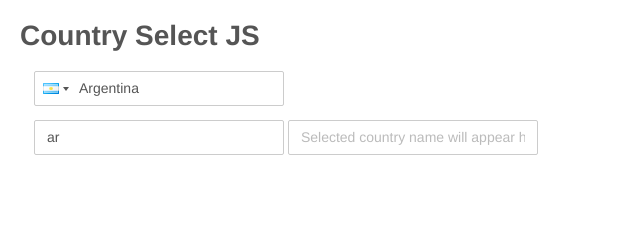
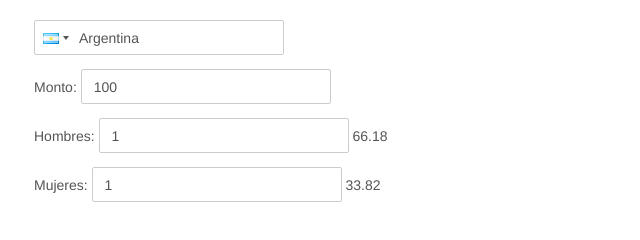
Before and after one commit to seppo0010/bill-splitter, a plain HTML site: page index.html in a window 1280 px wide. Shown: the whole page, without its empty margins (0-640 px from the left). Drawn offline with nearby package versions, Linux system fonts and the light colour scheme.

Commit message:
Make it work

```diff
--- a/index.html
+++ b/index.html
@@ -2,33 +2,32 @@
 <html>
 	<head>
 		<meta charset="utf-8">
-		<title>Country Select JS</title>
 		<link rel="stylesheet" href="css/countrySelect.min.css">
 		<link rel="stylesheet" href="css/demo.css">
 		<script src="http://ajax.googleapis.com/ajax/libs/jquery/1.11.1/jquery.min.js"></script>
 		<script src="js/countrySelect.min.js"></script>
-		<script>
-		$(function() {
-			$("#country_selector").countrySelect({
-				defaultCountry: "ar",
-			});
-			$("#country_selector_code").change(function() {
-				$('#country_selector_name').val($("#country_selector").countrySelect('getSelectedCountryData').name)
-			});
-		});
-		</script>
+		<script src="js/app.js"></script>
 	</head>
 	<body>
-		<h1>Country Select JS</h1>
 		<form>
 			<div class="form-item">
-				<input id="country_selector" type="text">
+				<input id="country_selector" type="text" autocomplete="off">
+				<input id="country_selector_code" type="hidden">
 			</div>
 			<div class="form-item">
-				<input type="text" id="country_selector_code" name="country_selector_code" data-countrycodeinput="1" readonly="readonly" placeholder="Selected country code will appear here" />
-				<input type="text" id="country_selector_name" name="country_selector_name" data-countrycodeinput="1" readonly="readonly" placeholder="Selected country name will appear here" />
+                Monto:
+				<input id="amount" type="number" min="1" value="100" autocomplete="off">
 			</div>
-			<button type="submit" style="display:none;">Submit</button>
+			<div class="form-item">
+                Hombres:
+				<input id="num_men" type="number" min="1" step="1" value="1" autocomplete="off">
+                <span id="amount_men"></span>
+			</div>
+			<div class="form-item">
+                Mujeres:
+				<input id="num_women" type="number" min="1" step="1" value="1" autocomplete="off">
+                <span id="amount_women"></span>
+			</div>
 		</form>
 	</body>
 </html>
--- /dev/null
+++ b/js/app.js
@@ -0,0 +1,162 @@
+var countries = {
+    "Albania":0.825,
+    "Algeria":0.756,
+    "Angola":0.404,
+    "Argentina":0.511,
+    "Armenia":0.681,
+    "Australia":0.657,
+    "Austria":0.584,
+    "Azerbaijan":0.745,
+    "Bahrain":0.787,
+    "Bangladesh":0.535,
+    "Barbados":0.711,
+    "Belgium":0.713,
+    "Benin":0.731,
+    "Bhutan":0.776,
+    "Bolivia":0.489,
+    "Bosnia and Herzegovina":0.604,
+    "Botswana":0.723,
+    "Brazil":0.498,
+    "Brunei Darussalam":0.787,
+    "Bulgaria":0.604,
+    "Burkina Faso":0.662,
+    "Burundi":0.837,
+    "Cambodia":0.762,
+    "Cameroon":0.674,
+    "Canada":0.651,
+    "Cape Verde":0.672,
+    "Chad":0.610,
+    "Chile":0.482,
+    "China":0.649,
+    "Colombia":0.576,
+    "Costa Rica":0.553,
+    "Cote d'Ivoire":0.595,
+    "Croatia":0.555,
+    "Cyprus":0.570,
+    "Czech Republic":0.564,
+    "Denmark":0.734,
+    "Dominican Republic":0.570,
+    "Ecuador":0.604,
+    "Egypt":0.764,
+    "El Salvador":0.536,
+    "Estonia":0.644,
+    "Ethiopia":0.571,
+    "Finland":0.799,
+    "France":0.475,
+    "Gambia, The":0.772,
+    "Georgia":0.722,
+    "Germany":0.591,
+    "Ghana":0.750,
+    "Greece":0.626,
+    "Guatemala":0.588,
+    "Honduras":0.624,
+    "Hungary":0.495,
+    "Iceland":0.789,
+    "India":0.573,
+    "Indonesia":0.681,
+    "Iran, Islamic Rep.":0.579,
+    "Ireland":0.706,
+    "Israel":0.564,
+    "Italy":0.511,
+    "Jamaica":0.628,
+    "Japan":0.662,
+    "Jordan":0.636,
+    "Kazakhstan":0.725,
+    "Kenya":0.651,
+    "Korea, Rep.":0.524,
+    "Kuwait":0.647,
+    "Kyrgyz Republic":0.710,
+    "Lao PDR":0.767,
+    "Latvia":0.667,
+    "Lebanon":0.611,
+    "Lesotho":0.553,
+    "Liberia":0.546,
+    "Lithuania":0.616,
+    "Luxembourg":0.710,
+    "Macedonia, FYR":0.723,
+    "Madagascar":0.631,
+    "Malawi":0.695,
+    "Malaysia":0.791,
+    "Mali":0.672,
+    "Malta":0.682,
+    "Mauritania":0.570,
+    "Mauritius":0.625,
+    "Mexico":0.507,
+    "Moldova":0.691,
+    "Mongolia":0.741,
+    "Montenegro":0.642,
+    "Morocco":0.535,
+    "Mozambique":0.629,
+    "Namibia":0.653,
+    "Nepal":0.591,
+    "Netherlands":0.683,
+    "New Zealand":0.754,
+    "Nicaragua":0.573,
+    "Nigeria":0.752,
+    "Norway":0.806,
+    "Oman":0.753,
+    "Pakistan":0.555,
+    "Panama":0.637,
+    "Paraguay":0.554,
+    "Peru":0.490,
+    "Philippines":0.798,
+    "Poland":0.531,
+    "Portugal":0.590,
+    "Qatar":0.794,
+    "Romania":0.656,
+    "Rwanda":0.877,
+    "Russian Federation":0.653,
+    "Saudi Arabia":0.569,
+    "Senegal":0.705,
+    "Serbia":0.609,
+    "Singapore":0.810,
+    "Slovak Republic":0.536,
+    "Slovenia":0.698,
+    "South Africa":0.619,
+    "Spain":0.550,
+    "Sri Lanka":0.686,
+    "Swazliand":0.653,
+    "Sweden":0.715,
+    "Switzerland":0.700,
+    "Tajikistan":0.759,
+    "Tanzania":0.655,
+    "Thailand":0.771,
+    "Trinidad and Tobago":0.636,
+    "Turkey":0.590,
+    "Uganda":0.770,
+    "Ukraine":0.660,
+    "United Arab Emirates":0.797,
+    "United Kingdom":0.675,
+    "United States":0.653,
+    "Uruguay":0.557,
+    "Venezuela":0.650,
+    "Vietnam":0.636,
+    "Yemen":0.635,
+    "Zimbabwe":0.715,
+}
+$(function() {
+    $("#country_selector").countrySelect({
+        defaultCountry: "ar",
+        preferredCountries: [],
+    });
+    function getWomenRate() {
+        var name = $("#country_selector").countrySelect('getSelectedCountryData').name.replace(/\s+\(.+\)/, '');
+        return countries[name];
+    }
+    function showAmounts() {
+        var amount_men = "", amount_women = "";
+        var women_rate = getWomenRate();
+        if (women_rate) {
+            var num_men = parseInt($('#num_men').val(), 10) || 0;
+            var num_women = parseInt($('#num_women').val(), 10) || 0;
+            var amount = parseInt($('#amount').val(), 10) || 0;
+            var total_rate = num_men + num_women * women_rate;
+            amount_men = num_men > 0 ? Math.round(amount / total_rate * 100) / 100 : 0;
+            amount_women = num_women > 0 ? Math.round(amount / total_rate * women_rate * 100) / 100 : 0;
+        }
+        $('#amount_men').text(amount_men);
+        $('#amount_women').text(amount_women);
+    }
+    $(document).on('change keyup paste', "#country_selector_code, #amount, #num_men, #num_women", showAmounts);
+    showAmounts();
+});
```
Also changed, not shown: data.csv (deleted, +0 -134 lines).
